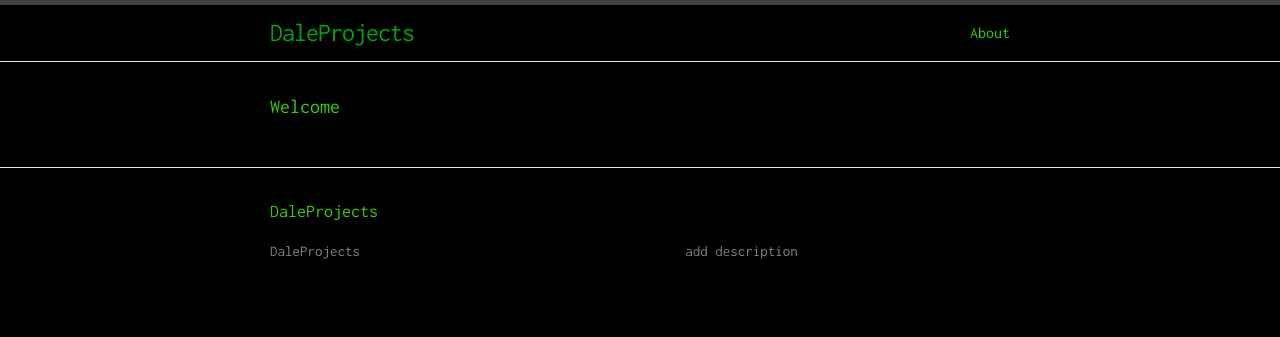
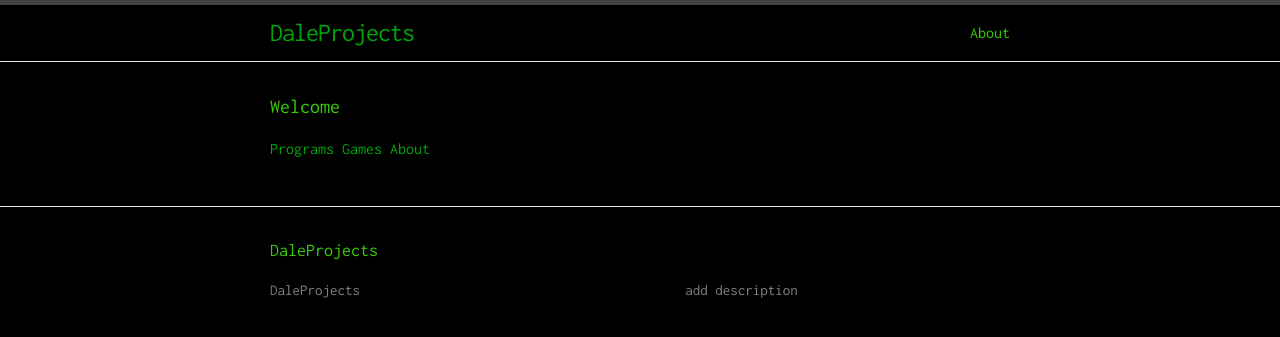
Before and after one commit to learnitupproject/learnitupproject.github.io, a Jekyll site: the page built from pages/index.md, in a window 1280 px wide. Shown: the top 337 px of the page. Built offline with Jekyll 4.4.1, drawn with Linux system fonts in a browser that asks for light colours.

Commit message:
Update index.md

```diff
--- a/pages/index.md
+++ b/pages/index.md
@@ -6,7 +6,7 @@ permalink: /
 <div class="home">
 
   <h1 class="page-heading">Welcome</h1>
-
+  <p><a href="/programs">Programs</a>     <a href="/games">Games</a>     <a href="/about">About</a></p>
 <!--
   <ul class="post-list">
     {% for post in site.posts %}
```
